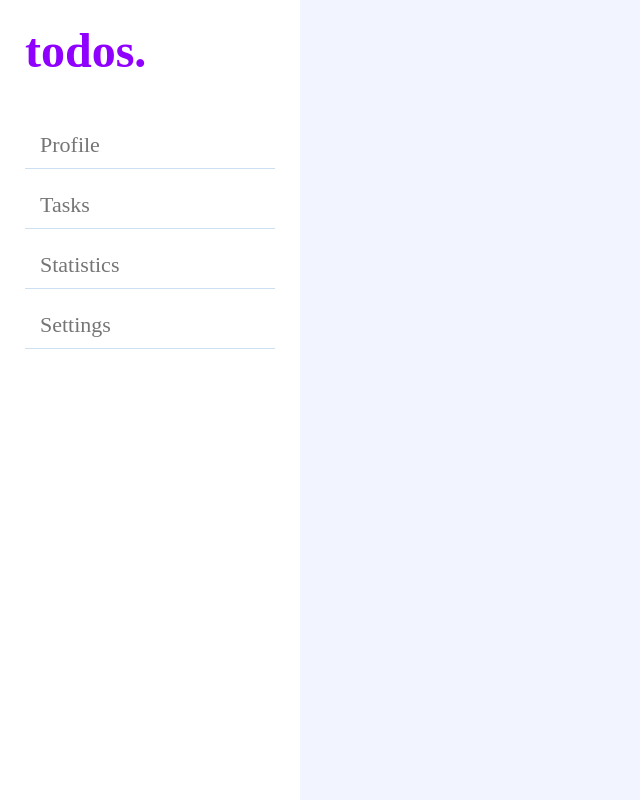
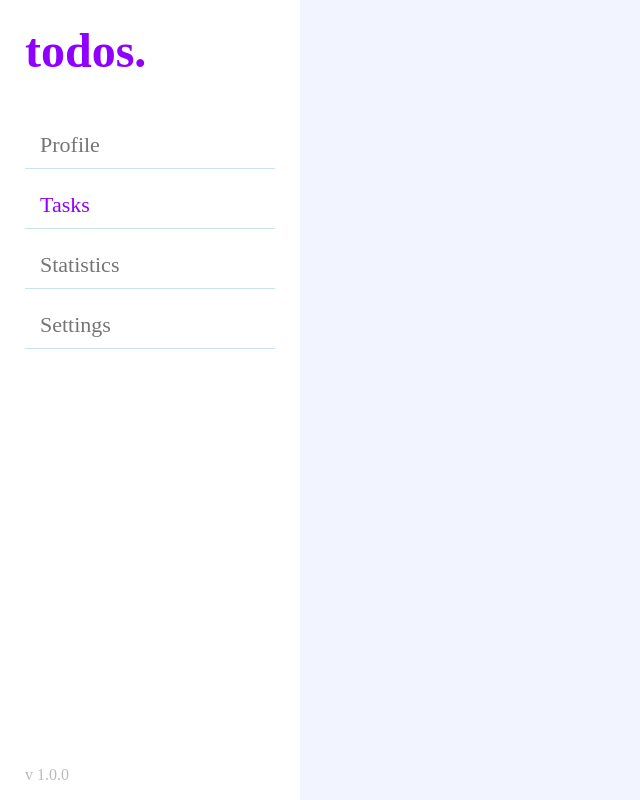
Before and after one commit to snaf-trip/todoMobx, a React app: page /tasks in a window 1280 px wide. Shown: the whole page, without its empty margins (0-640 px from the left). Built offline with nearby package versions, Linux system fonts and the light colour scheme; no server answers; sample sign-in values are in the browser's storage.

Commit message:
Updated styles at menu.

```diff
--- a/src/components/menu/menu.components.scss
+++ b/src/components/menu/menu.components.scss
@@ -6,6 +6,9 @@
   height: 100vh;
   padding: 15px 25px 0;
   background-color: #ffffff;
+  display: flex;
+  flex-direction: column;
+  justify-content: flex-end;
 
   .menu__logo {
     color: #8F00FF;
@@ -14,4 +17,15 @@
     margin: 0 0 43px 0;
     line-height: 71px;
   }
+
+  .menuItem__link {
+    text-decoration: none;
+  }
+
+  .menu__appVersion {
+    margin-top: auto;
+    font-weight: 400;
+    font-size: 16px;
+    color: #BBBBBB;
+  }
 }
--- a/src/components/menu/menu.components.tsx
+++ b/src/components/menu/menu.components.tsx
@@ -1,4 +1,5 @@
 import React from "react";
+import { NavLink } from "react-router-dom";
 import "./menu.components.scss";
 import { MenuItem } from "./menuItem.components";
 
@@ -6,10 +7,42 @@ export const Menu = () => {
   return (
     <div className="menu">
       <p className="menu__logo">todos.</p>
-      <MenuItem title="Profile" />
-      <MenuItem title="Tasks" />
-      <MenuItem title="Statistics" />
-      <MenuItem title="Settings" />
+      <nav>
+        <NavLink
+          className={
+            ({ isActive }) => `menuItem__link ${isActive ? "menuItem_active" : ""}`
+          }
+          to={"/profile"}
+        >
+          <MenuItem title="Profile" />
+        </NavLink>
+        <NavLink
+          className={
+            ({ isActive }) => `menuItem__link ${isActive ? "menuItem_active" : ""}`
+          }
+          to={"/tasks"}
+        >
+          <MenuItem title="Tasks" />
+        </NavLink>
+        <NavLink
+          className={
+            ({ isActive }) => `menuItem__link ${isActive ? "menuItem_active" : ""}`
+          }
+          to={"/statistics"}
+        >
+          <MenuItem title="Statistics" />
+        </NavLink>
+
+        <NavLink
+          className={
+            ({ isActive }) => `menuItem__link ${isActive ? "menuItem_active" : ""}`
+          }
+          to={"/settings"}
+        >
+          <MenuItem title="Settings" />
+        </NavLink>
+      </nav>
+      <p className="menu__appVersion">v 1.0.0</p>
     </div>
   )
 }
--- a/src/components/menu/menuItem.components.scss
+++ b/src/components/menu/menuItem.components.scss
@@ -14,5 +14,8 @@
     color: #bc65ff;
     // background-color: rgb(219, 238, 255);
   }
+}
 
+.menuItem_active .menuItem {
+  color: #8F00FF;
 }
```
